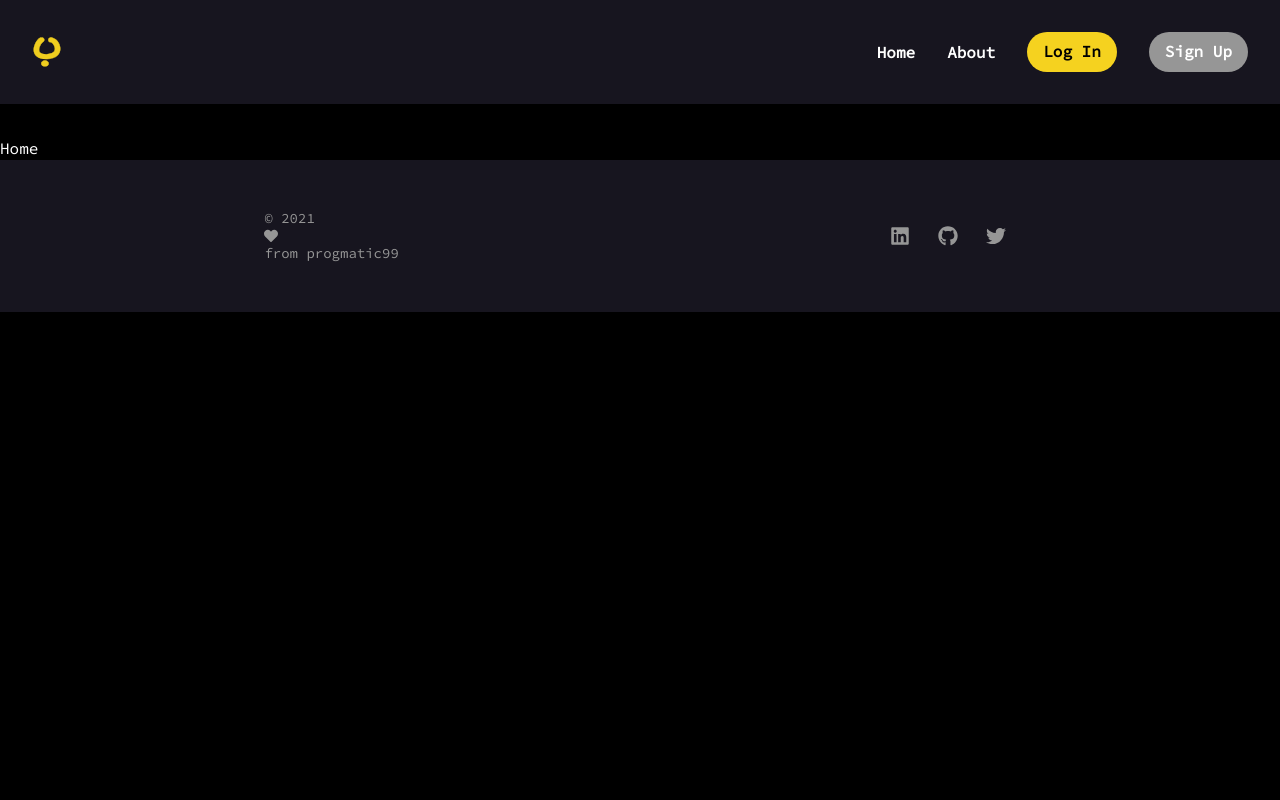
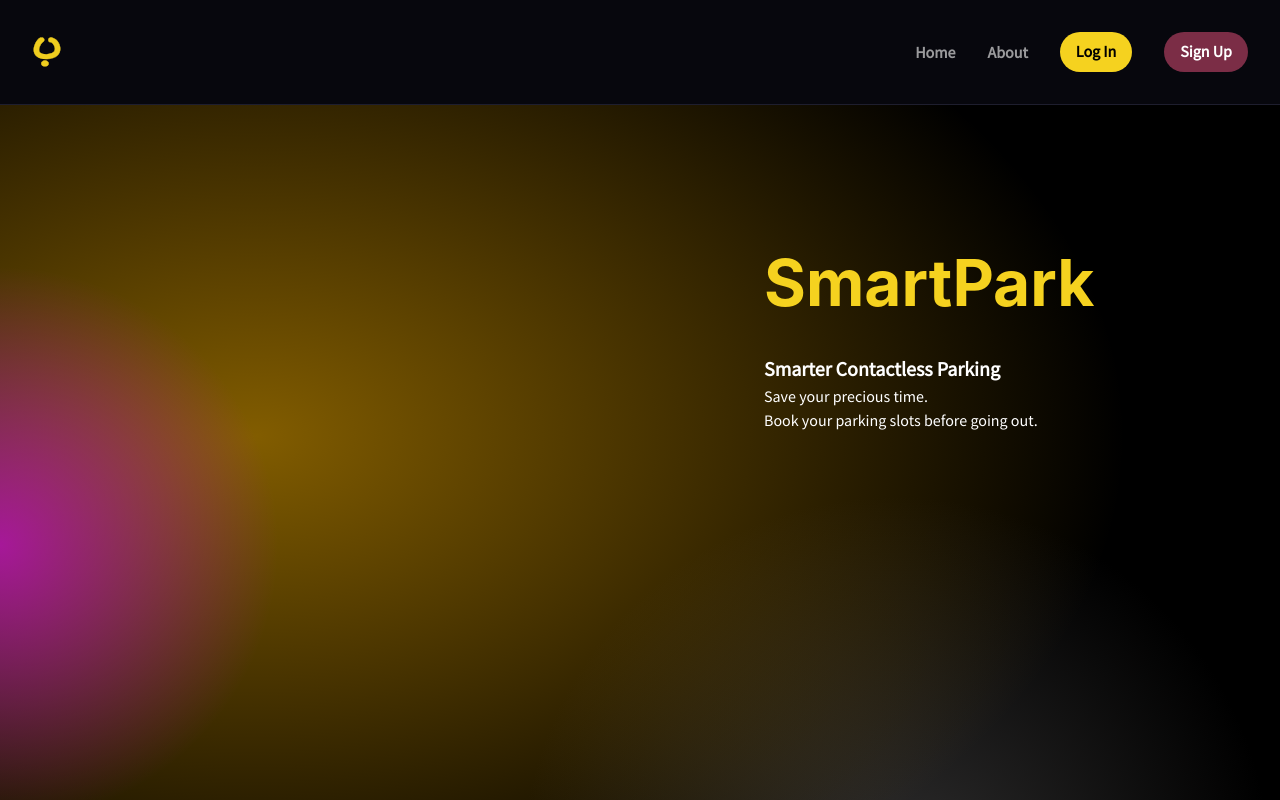
Before and after one commit to progmatic-99/smart-park-frontend, a React (Create React App) app: page / in a window 1280 px wide. Shown: the top 800 px of the page. Built offline with nearby package versions, Linux system fonts and the light colour scheme.

Commit message:
Landing page done

```diff
--- a/package.json
+++ b/package.json
@@ -9,6 +9,7 @@
     "@emotion/styled": "^11.3.0",
     "@fontsource/source-code-pro": "^4.5.0",
     "@fontsource/source-sans-pro": "^4.5.0",
+    "@fontsource/source-serif-pro": "^4.5.0",
     "@testing-library/jest-dom": "^5.14.1",
     "@testing-library/react": "^10.4.9",
     "@testing-library/user-event": "^12.8.3",
--- a/src/App.js
+++ b/src/App.js
@@ -13,8 +13,7 @@ import Home from './components/templates/home'
 import Login from './components/templates/login'
 import Signup from './components/templates/signup'
 import About from './components/templates/about'
-import '@fontsource/source-code-pro/400.css'
-import '@fontsource/source-sans-pro/600.css'
+import '@fontsource/source-sans-pro'
 import Footer from './components/templates/footer'
 
 function App() {
--- a/src/components/navbar/menu-item.js
+++ b/src/components/navbar/menu-item.js
@@ -4,7 +4,7 @@ import { Link, Text } from '@chakra-ui/react'
 
 const MenuItem = ({ children, isLast, to="/", ...rest }) => {
   return (
-    <Link as={ReactLink} to={to}>
+    <Link as={ReactLink} to={to} >
       <Text display="block" {...rest}>
         {children}
       </Text>
--- a/src/components/navbar/menu-links.js
+++ b/src/components/navbar/menu-links.js
@@ -3,7 +3,7 @@ import React from 'react'
 import ButtonLink from './button-link'
 import MenuItem from './menu-item'
 
-const MenuLinks = ({ isOpen }) => {
+const MenuLinks = ({ isOpen, toggle }) => {
   return (
     <Box
       display={{ base: isOpen ? "block" : "none", md: "block"}}
@@ -11,17 +11,17 @@ const MenuLinks = ({ isOpen }) => {
     >
       <Stack
         spacing={8}
-        align={["flex-start", "center", "center", "center"]}
+        align={["left", "left", "center", "center"]}
         justify={["center", "space-around", "flex-end", "flex-end"]}
         direction={["column", "column", "row", "row"]}
         pt={[4, 4, 0, 0]}
       >
-        <MenuItem to="/">Home</MenuItem>
-        <MenuItem to="/about">About</MenuItem>
-        <ButtonLink to="/login" variant="primary" rounded={24}>
+        <MenuItem onClick={toggle} to="/">Home</MenuItem>
+        <MenuItem onClick={toggle} to="/about">About</MenuItem>
+        <ButtonLink onClick={toggle} to="/login" variant="primary" rounded={24}>
           Log In
         </ButtonLink>
-        <ButtonLink to="/signup" variant="secondary" rounded={24}>
+        <ButtonLink onClick={toggle} to="/signup" variant="secondary" rounded={24}>
           Sign Up
         </ButtonLink>
       </Stack>
--- a/src/components/navbar/navbar-container.js
+++ b/src/components/navbar/navbar-container.js
@@ -11,7 +11,8 @@ const NavbarContainer = ({ children, ...props }) => {
       w="100%"
       mb={8}
       p={8}
-      bg={["brand.200", "brand.200", "brand.200", "brand.200"]}
+      bg="brand.500"
+      borderBottom="1px solid #1e1e2e"
       {...props}
     >
       {children}
--- a/src/components/navbar/navbar.js
+++ b/src/components/navbar/navbar.js
@@ -16,7 +16,7 @@ const Navbar = (props) => {
       <Spacer />
       {/* <ColorModeSwitcher /> */}
       <MenuToggle toggle={toggle} isOpen={isOpen} />
-      <MenuLinks isOpen={isOpen} />
+      <MenuLinks isOpen={isOpen} toggle={toggle}/>
     </NavbarContainer>
   )
 }
--- a/src/components/templates/footer.js
+++ b/src/components/templates/footer.js
@@ -8,16 +8,16 @@ const Footer = () => {
       as="footer"
       role="contentinfo"
       mx="auto"
-      bg={["transparent", "transparent", "brand.200", "brand.200"]}
+      bg="brand.500"
       w="100%"
       py="12"
+      borderTop="1px solid #1e1e2e"
       px={{ base: '4', md: '8' }}
-      sx={{ position: '-webkit-sticky', bottom: '0'}}
     >
-        <Stack direction="row" spacing="4" align="center" justify="space-around">
-          <Copyright />
-          <SocialMediaLinks />
-        </Stack>
+      <Stack direction="row" spacing="4" align="center" justify="space-around">
+        <Copyright />
+        <SocialMediaLinks />
+      </Stack>
     </Box>
   )
 }
--- a/src/components/templates/home.js
+++ b/src/components/templates/home.js
@@ -1,10 +1,30 @@
+import { Box, Flex, Heading, Text } from '@chakra-ui/react'
 import React from 'react'
 
 const Home = () => {
   return (
-    <>
-      <h1 style={{color: "white"}}>Home</h1>
-    </>
+    <Flex
+      h="100vh"
+      justifyContent="center"
+      direction={["column", "column", "row", "row"]}
+      wrap="wrap"
+    >
+        <Box
+          w={["auto", "auto", "50%", "55%"]}
+          h={["50%", "50%", "inherit", "inherit"]}
+        >
+        </Box>
+        <Box
+          w={["auto", "auto", "50%", "45%"]}
+          h={["50%", "50%", "inherit", "inherit"]}
+          justifySelf="center"
+          p={3}
+        >
+          <Heading fontSize="4em" mt={["0", "0", "6rem", "6rem"]} ml={["0", "1rem", "1rem", "3rem"]} color="brand.100">SmartPark</Heading>
+          <Text fontSize="xl" ml={["0", "1rem", "1rem", "3rem"]} mt={["1rem", "1rem", "2rem", "2rem"]} fontWeight="700" color="white">Smarter Contactless Parking</Text>
+          <Text fontSize="md" ml={["0", "1rem", "1rem", "3rem"]} color="white">Save your precious time.<br/> Book your parking slots before going out.</Text>
+        </Box>
+    </Flex>
   )
 }
 
--- a/src/components/templates/login.js
+++ b/src/components/templates/login.js
@@ -3,8 +3,8 @@ import React from 'react'
 
 const Login = () => {
   return (
-    <Flex height="100vh" alignItems="center" justifyContent="center">
-      <Flex direction="column" background="brand.300" p={12} rounded={12}>
+    <Flex height="100vh" alignItems="flex-start" justifyContent="center">
+      <Flex direction="column" p={12} rounded={24}>
         <Heading color="white" textAlign="center" mb={6}>SmartPark</Heading>
         <Input placeholder="your-phone-number" variant="filled" mb={6} type="number" />
         <Input placeholder="******" variant="filled" mb={6} type="password" />
--- a/src/styles/components/buttonStyles.js
+++ b/src/styles/components/buttonStyles.js
@@ -2,7 +2,6 @@ import { whiten } from "@chakra-ui/theme-tools"
 
 export const ButtonStyles = {
   baseStyle: {
-    font: "heading",
     fontWeight: "bold",
   },
   sizes: {},
@@ -16,10 +15,10 @@ export const ButtonStyles = {
       }
     }),
     secondary: (props) => ({
-      bg: "brand.400",
+      bg: "#7b2d46",
       color: "white",
       _hover: {
-        bg: whiten("brand.400", 60),
+        bg: "white",
         boxShadow: "md",
         color: "black"
       }
@@ -32,7 +31,7 @@ export const ButtonStyles = {
     iconButton: (props) => ({
       color: "brand.400",
       _hover: {
-        bg: "brand.300"
+        bg: "brand.100"
       }
     }),
   }
--- a/src/styles/components/linkStyles.js
+++ b/src/styles/components/linkStyles.js
@@ -1,11 +1,11 @@
 export const LinkStyles = {
   baseStyle: {
-    font: "heading",
     fontSize: "md",
     fontWeight: "bold",
-    color: "white",
+    color: "#9a9a9c",
     _hover: {
       color: "brand.100",
+      borderOutline: "none",
       textDecoration: "none",
     }
   }
--- a/src/styles/theme.js
+++ b/src/styles/theme.js
@@ -7,16 +7,14 @@ const theme = extendTheme({
   useSystemColorMode: false,
   styles: {
     global: {
-      body: {
+      "body": {
+        fontFamily: "Source Sans Pro",
         bgColor: "black",
+        bgRepeat: "no-repeat",
         // bgImage: radial-gradient(circle at left, #dd00ff99, transparent 20%),radial-gradient(ellipse at 10% 20%, #d89a0099, transparent 60%)
-        bgGradient: "radial(circle to-l, #dd00ff99, transparent 20%),radial(ellipse to-r to-tr, #d89a0099, transparent 60%)",
+        bg: "radial-gradient(circle at left, #dd00ff99, transparent 20%),radial-gradient(ellipse at 20% 40%, #d89a0099, transparent 60%),radial-gradient(circle at 70% 80%, #2e2d2d, transparent 30%)",
       },
     }
-  },
-  fonts: {
-    heading: "Source Sans Pro",
-    body: "Source Code Pro",
   },
   colors: {
     brand: {
@@ -24,6 +22,7 @@ const theme = extendTheme({
       200: "#17151f",
       300: "#32334c",
       400: "#969696",
+      500: "#07070d",
     },
   },
   components: {
```
Also changed, not shown: 2 other files (tests, documents, lock files or other folders).
